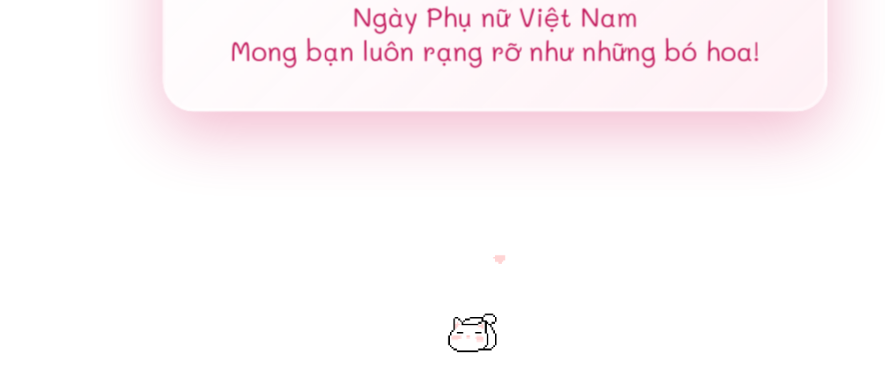
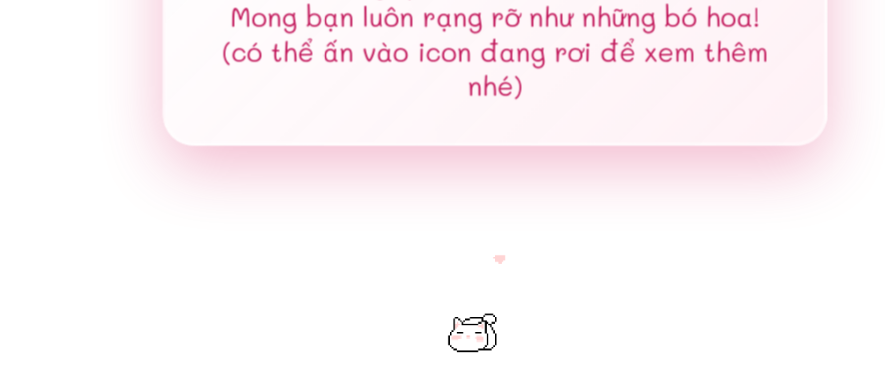
Before and after one commit to beel-creator/20thang11naycangdetvuivenhe, a plain HTML site: page index.html in a window 1280 px wide. Shown: the part 418-800 px from the top of the page, without its empty margins (145-1030 px from the left). Drawn offline with Linux system fonts and the light colour scheme.

Commit message:
Update index.html

```diff
--- a/index.html
+++ b/index.html
@@ -365,7 +365,7 @@
 <body>
     <div class="center-message">
         <strong>Chúc các bạn nữ 12K 20-10 vui vẻ</strong> <span id="centerText">
-            Ngày Phụ nữ Việt Nam<br> Mong bạn luôn rạng rỡ như những bó hoa!
+            Ngày Phụ nữ Việt Nam<br> Mong bạn luôn rạng rỡ như những bó hoa! (có thể ấn vào icon đang rơi để xem thêm nhé)
         </span>
     </div>
 
```
